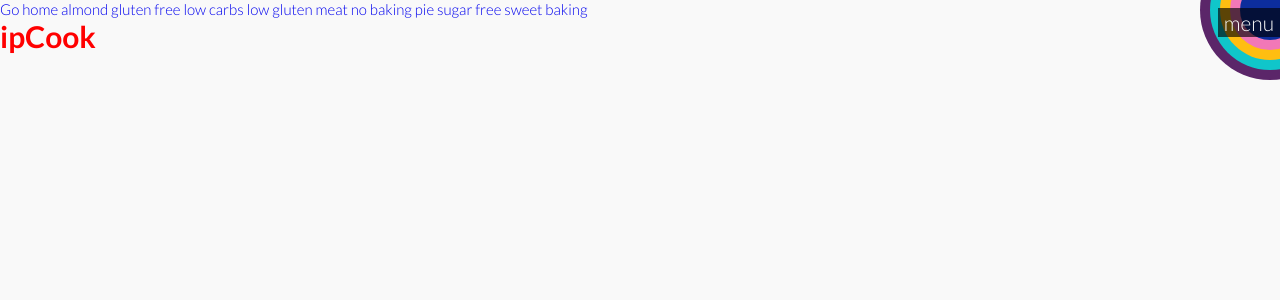
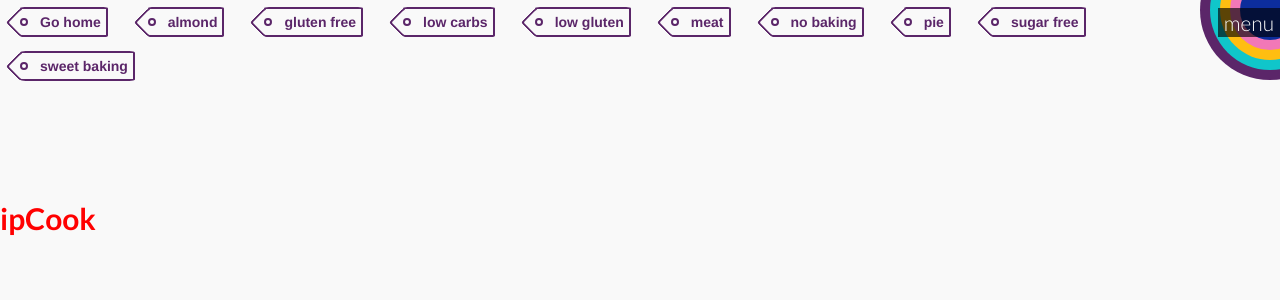
Before and after one commit to yuliapi/ipCook, a Jekyll site: the page built from README.md, in a window 1280 px wide. Shown: the top 300 px of the page. Built offline with Jekyll 4.4.1, drawn with Linux system fonts in a browser that asks for light colours; nearby versions of some CDN libraries; our own code applies the rules of GitHub Pages for plain Markdown files.

Commit message:
Fixed missing styles and scripts. Add tags to page

```diff
--- a/assets/script.js
+++ b/assets/script.js
@@ -4,26 +4,19 @@ let preview;
 const standartHeight = 500;
 const imgDefault = '/assets/images/no-image.png';
 
-window.onresize = function () {
-    getWinSize();
-};
 window.onload = function () {
     console.log('scripts loaded');
+    //init navigation animation
+
+    $('#nav-toggler').bind(new NavAnimation().activate());
+    //init preview
 
     items = $('#grid-gallery').find('li');
 
-    getWinSize();
-
     initEvents();
-
     preview = new Preview();
 
 };
-
-function getWinSize() {
-    winsize.width = window.innerWidth;
-    winsize.height = window.innerHeight;
-}
 
 function initEvents() {
     items.each(function () {
@@ -43,7 +36,7 @@ function isSameRow(element) {
 
 function thumbnailClickEvent() {
     let element = $(this);
-    let $element = $(element[0])
+    let $element = $(element[0]);
     //***Close  if clicked element is on preview
     if ($element.hasClass('expanded')) {
         preview.close();
@@ -53,7 +46,10 @@ function thumbnailClickEvent() {
         let recipe = $element.data('content');
         recipe.title = $element.data('title');
         recipe.image = $element.data('src') !== '' ? $element.data('src') : imgDefault;
-        recipe.origin = $element.data('origin') !== '' ? $element.data('origin') : null;
+        if ($element.data('origin') ) {
+            recipe.origin = $element.data('origin')
+        }
+
         let sameRow = isSameRow($element);
 
         if (element.position)
@@ -144,7 +140,7 @@ class Preview extends PreviewMockup {
         this.image = $('<img>', {src: recipe.image});
         this.imageDiv.append(this.image);
         this.imageDiv.append(this.btnHolder);
-        if (recipe.origin !== null) {
+        if (recipe.origin) {
             $(this.linkBtn).attr('href', recipe.origin);
             this.btnHolder.append(this.linkBtn)
         }
--- a/assets/styles.css
+++ b/assets/styles.css
@@ -24,6 +24,19 @@ body {
     color: #333;
     overflow: scroll;
     overflow-x: hidden;
+}
+header {
+    background-color: #f9f9f9;;
+    width: calc(100% - 100px);
+   overflow: overlay;
+    position: fixed;
+    top:0;
+    z-index: 1000;
+}
+main {
+    padding-top: 100px;
+    position: relative;
+    top: 100px;
 }
 a {
     text-decoration: none;
@@ -109,6 +122,9 @@ a {
     opacity: 0;
     color: white;
 }
+.circle span::first-letter {
+    text-transform: uppercase;
+}
 .all {
     width: 60px;
     height: 60px;
@@ -167,6 +183,65 @@ a {
     top: -60px;
     z-index:1;
 }
+/*Tag styling*/
+.tag{
+    float:left;
+    margin: 7px 20px;
+    position: relative;
+    font-family:'Helvetica Neue', Helvetica, Arial, sans-serif;
+    font-size: 14px;
+    font-weight: bold;
+    text-decoration: none;
+
+    color: rgb(91, 38, 105);
+
+    padding: 5px;
+    padding-left: 20px;
+    border: 2px solid rgb(91, 38, 105);
+    border-left: none;
+    border-radius: 5%;
+}
+.tag::before {
+    content:'';
+
+    width: 21px;
+    height: 21px;
+
+    position:absolute;
+    left: -10px;
+    top: 3px;
+
+    /*-webkit-transform:rotate(45deg);*/
+    /*-moz-transform:rotate(45deg);*/
+    /*-o-transform:rotate(45deg);*/
+    transform:rotate(45deg);
+
+    border-left: 2px solid rgb(91, 38, 105);
+    border-bottom: 2px solid rgb(91, 38, 105);
+
+    /*-webkit-border-radius:0 0 0 0.25em;*/
+    /*-moz-border-radius:0 0 0 0.25em;*/
+    border-radius: 17%;
+
+}
+.tag::after {
+    content:'';
+
+    width: 8px;
+    height: 8px;
+
+    background: #fff;
+
+    /*-webkit-border-radius:4.167em;*/
+    /*-moz-border-radius:4.167em;*/
+    border-radius: 50%;
+
+    border: 2px solid rgb(91, 38, 105);
+    position: absolute;
+    top: 9px;
+    left: 0;
+}
+
 /*thumnail gallry styling*/
 
 .thumbnail {
```
